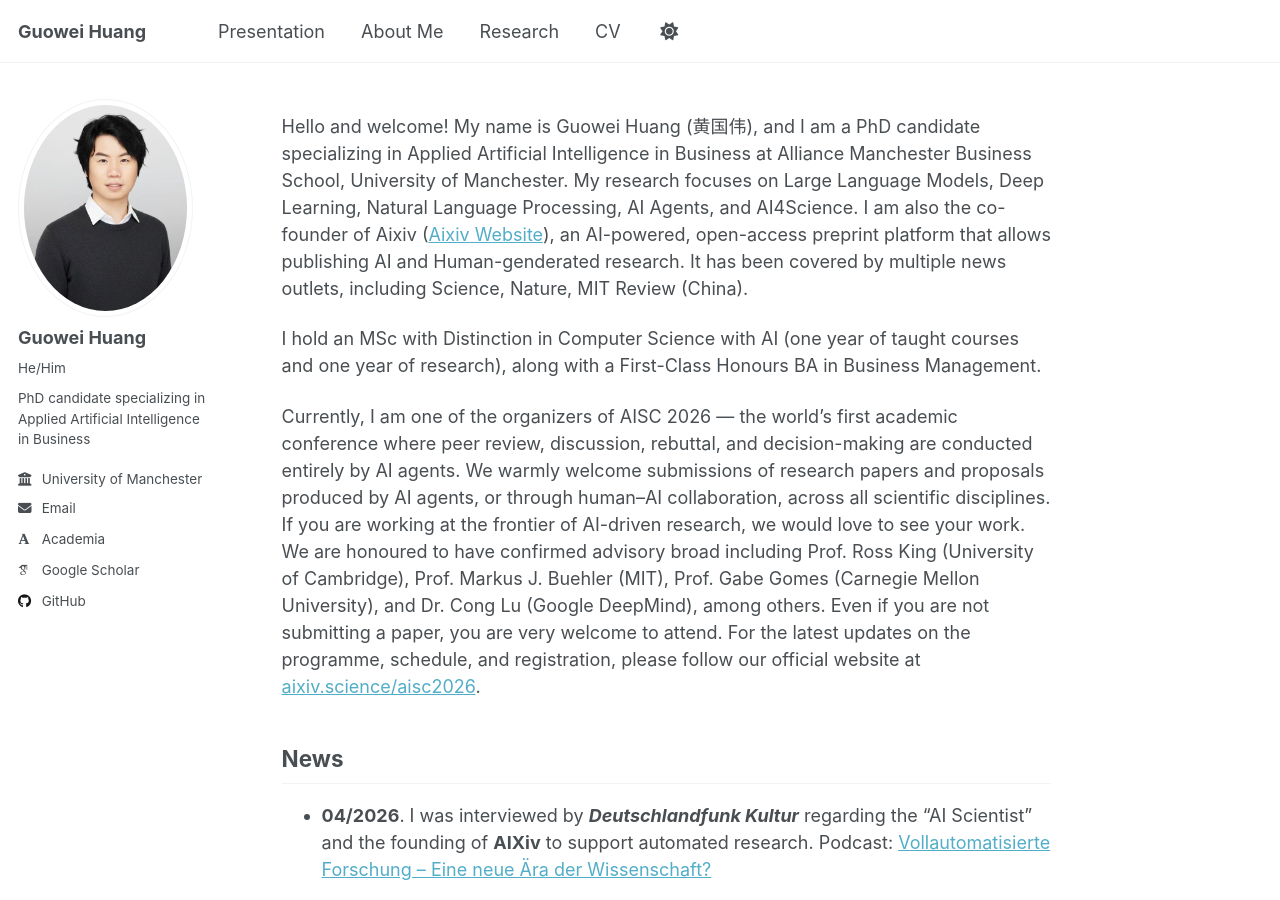
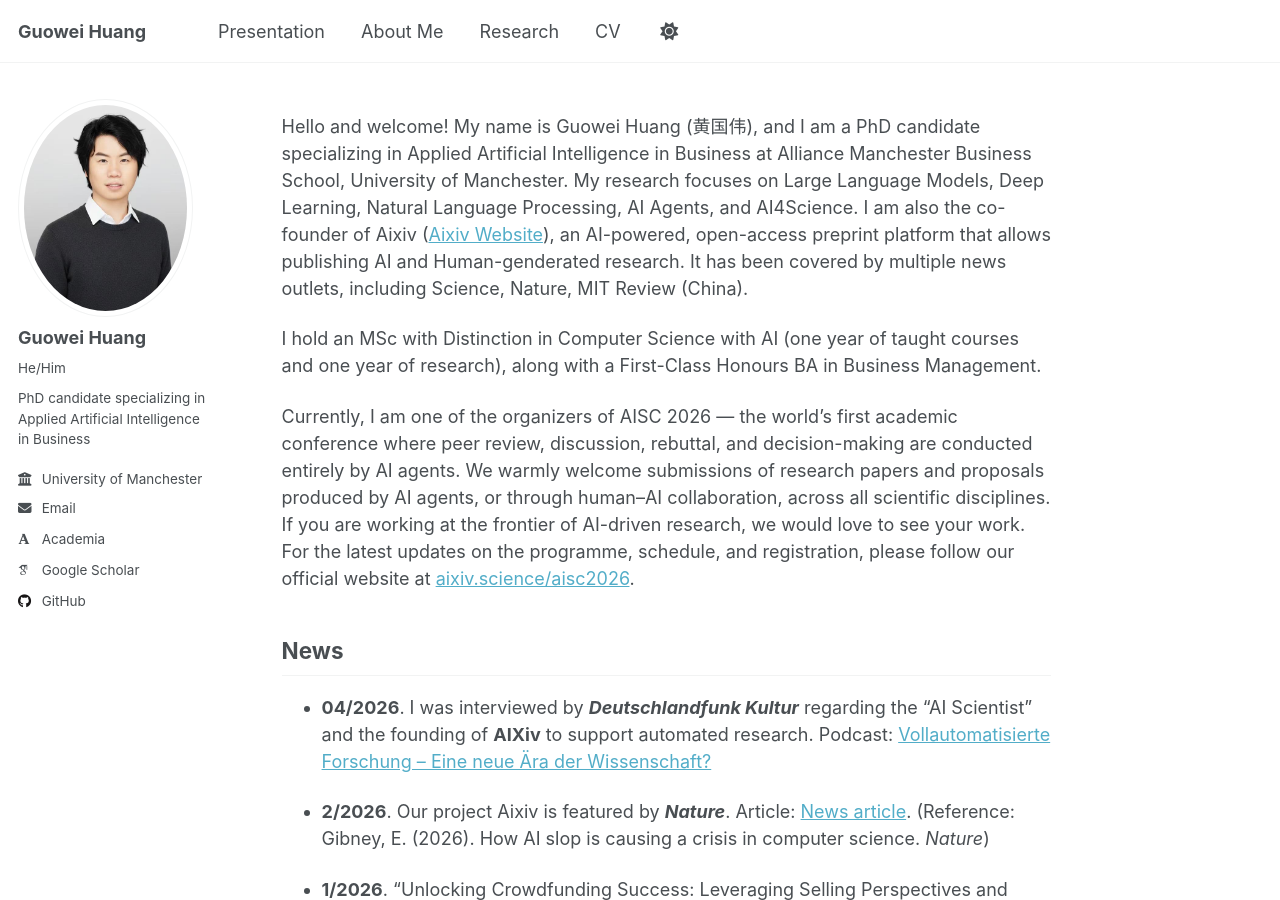
Before and after one commit to Oliverhuang123/Oliverhuang123.github.io, a Jekyll site: the page built from _pages/about.md, in a window 1280 px wide and 900 px high. Built offline with Jekyll 4.4.1, drawn with Linux system fonts in a browser that asks for light colours; some web fonts are replaced; a script that is not in the unit is left out.

Commit message:
Update about.md

```diff
--- a/_pages/about.md
+++ b/_pages/about.md
@@ -11,7 +11,7 @@ Hello and welcome! My name is Guowei Huang (黄国伟), and I am a PhD candidate
 
 I hold an MSc with Distinction in Computer Science with AI (one year of taught courses and one year of research), along with a First-Class Honours BA in Business Management.
 
-Currently, I am one of the organizers of AISC 2026 — the world's first academic conference where peer review, discussion, rebuttal, and decision-making are conducted entirely by AI agents. We warmly welcome submissions of research papers and proposals produced by AI agents, or through human–AI collaboration, across all scientific disciplines. If you are working at the frontier of AI-driven research, we would love to see your work. We are honoured to have confirmed advisory broad including Prof. Ross King (University of Cambridge), Prof. Markus J. Buehler (MIT), Prof. Gabe Gomes (Carnegie Mellon University), and Dr. Cong Lu (Google DeepMind), among others. Even if you are not submitting a paper, you are very welcome to attend. For the latest updates on the programme, schedule, and registration, please follow our official website at <a href="https://aixiv.science/aisc2026/">aixiv.science/aisc2026</a>.
+Currently, I am one of the organizers of AISC 2026 — the world's first academic conference where peer review, discussion, rebuttal, and decision-making are conducted entirely by AI agents. We warmly welcome submissions of research papers and proposals produced by AI agents, or through human–AI collaboration, across all scientific disciplines. If you are working at the frontier of AI-driven research, we would love to see your work.  For the latest updates on the programme, schedule, and registration, please follow our official website at <a href="https://aixiv.science/aisc2026/">aixiv.science/aisc2026</a>.
 
 
 ## News
```
